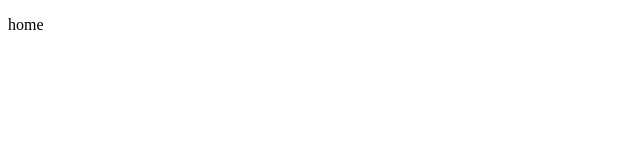
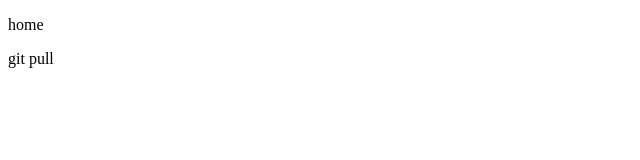
Before and after one commit to daiosada/git_tutorial, a plain HTML site: page home.html in a window 1280 px wide. Shown: the full height of the page, 0-640 px from the left. Drawn offline with Linux system fonts and the light colour scheme.

Commit message:
Update home.html

```diff
--- a/home.html
+++ b/home.html
@@ -7,5 +7,6 @@
 </head>
 <body>
   <p>home</p>
+  <p>git pull</p>
 </body>
 </html>
```
